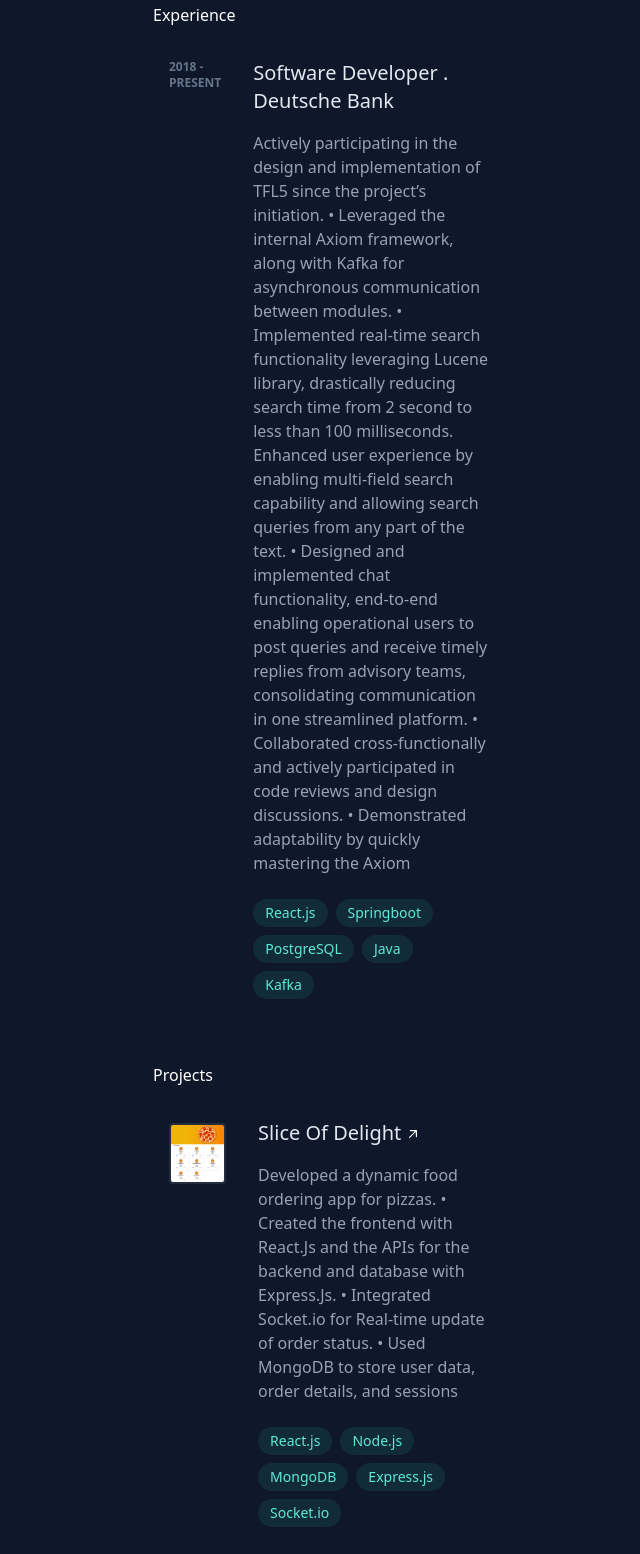
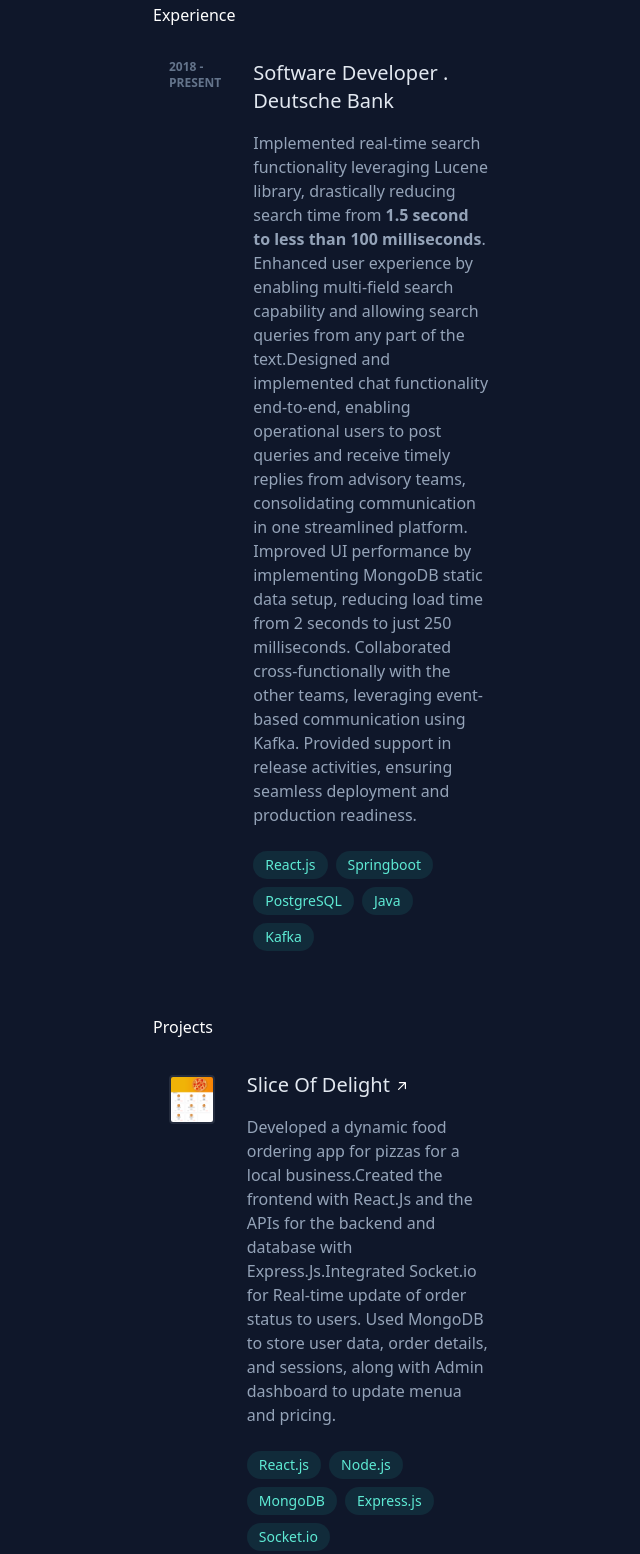
Before and after one commit to dhruvtongia/dhruv-tongia, a plain HTML site: page index.html in a window 1280 px wide. Shown: the part 749-2303 px from the top of the page, without its empty margins (503-1143 px from the left). Drawn offline with nearby package versions, Linux system fonts and the light colour scheme.

Commit message:
updated content

```diff
--- a/index.html
+++ b/index.html
@@ -166,19 +166,19 @@
               Software Developer . Deutsche Bank
             </h1>
             <h3 class="mt-4 text-slate-400">
-              Actively participating in the design and implementation of TFL5
-              since the project’s initiation. • Leveraged the internal Axiom
-              framework, along with Kafka for asynchronous communication between
-              modules. • Implemented real-time search functionality leveraging
-              Lucene library, drastically reducing search time from 2 second to
-              less than 100 milliseconds. Enhanced user experience by enabling
-              multi-field search capability and allowing search queries from any
-              part of the text. • Designed and implemented chat functionality,
-              end-to-end enabling operational users to post queries and receive
-              timely replies from advisory teams, consolidating communication in
-              one streamlined platform. • Collaborated cross-functionally and
-              actively participated in code reviews and design discussions. •
-              Demonstrated adaptability by quickly mastering the Axiom
+              Implemented real-time search functionality leveraging Lucene
+              library, drastically reducing search time from
+              <b>1.5 second to less than 100 milliseconds</b>. Enhanced user
+              experience by enabling multi-field search capability and allowing
+              search queries from any part of the text.Designed and implemented
+              chat functionality end-to-end, enabling operational users to post
+              queries and receive timely replies from advisory teams,
+              consolidating communication in one streamlined platform. Improved
+              UI performance by implementing MongoDB static data setup, reducing
+              load time from 2 seconds to just 250 milliseconds. Collaborated
+              cross-functionally with the other teams, leveraging event-based
+              communication using Kafka. Provided support in release activities,
+              ensuring seamless deployment and production readiness.
             </h3>
             <div class="mt-4 flex flex-wrap text-sm">
               <div
@@ -249,11 +249,12 @@
               </div>
             </a>
             <h3 class="mt-4 text-slate-400">
-              Developed a dynamic food ordering app for pizzas. • Created the
-              frontend with React.Js and the APIs for the backend and database
-              with Express.Js. • Integrated Socket.io for Real-time update of
-              order status. • Used MongoDB to store user data, order details,
-              and sessions
+              Developed a dynamic food ordering app for pizzas for a local
+              business.Created the frontend with React.Js and the APIs for the
+              backend and database with Express.Js.Integrated Socket.io for
+              Real-time update of order status to users. Used MongoDB to store
+              user data, order details, and sessions, along with Admin dashboard
+              to update menua and pricing.
             </h3>
             <div class="mt-4 flex flex-wrap text-sm">
               <div
@@ -322,11 +323,11 @@
             </a>
             <h3 class="mt-4 text-slate-400">
               A serverless platform for deploying single-page React
-              applications. Gives user the feedom to focus on developemnt and
-              taking care of one click deployment .Employed AWS S3 for efficient
-              storage and Elastic Service for containerization for isolated
-              build generation.Established real-time deployment status updates
-              through Redis Pub/Sub
+              applications. Gives user the freedom to focus on developemnt and
+              taking care of deployment .Employed AWS S3 for efficient storage
+              and Elastic Service for containerization for isolated build
+              generation.Established real-time deployment status updates through
+              Redis Pub/Sub
             </h3>
             <div class="mt-4 flex flex-wrap text-sm">
               <div
@@ -374,7 +375,9 @@
         </div>
       </div>
       <div>
-        <h3 class="pb-4">What Am I learning currently / have in my learning list?</h3>
+        <h3 class="pb-4">
+          What Am I learning currently / have in my learning list?
+        </h3>
         <div class="mb-12">
           <ul class="list-disc pl-8 text-slate-400">
             <li>Go Language</li>
```
